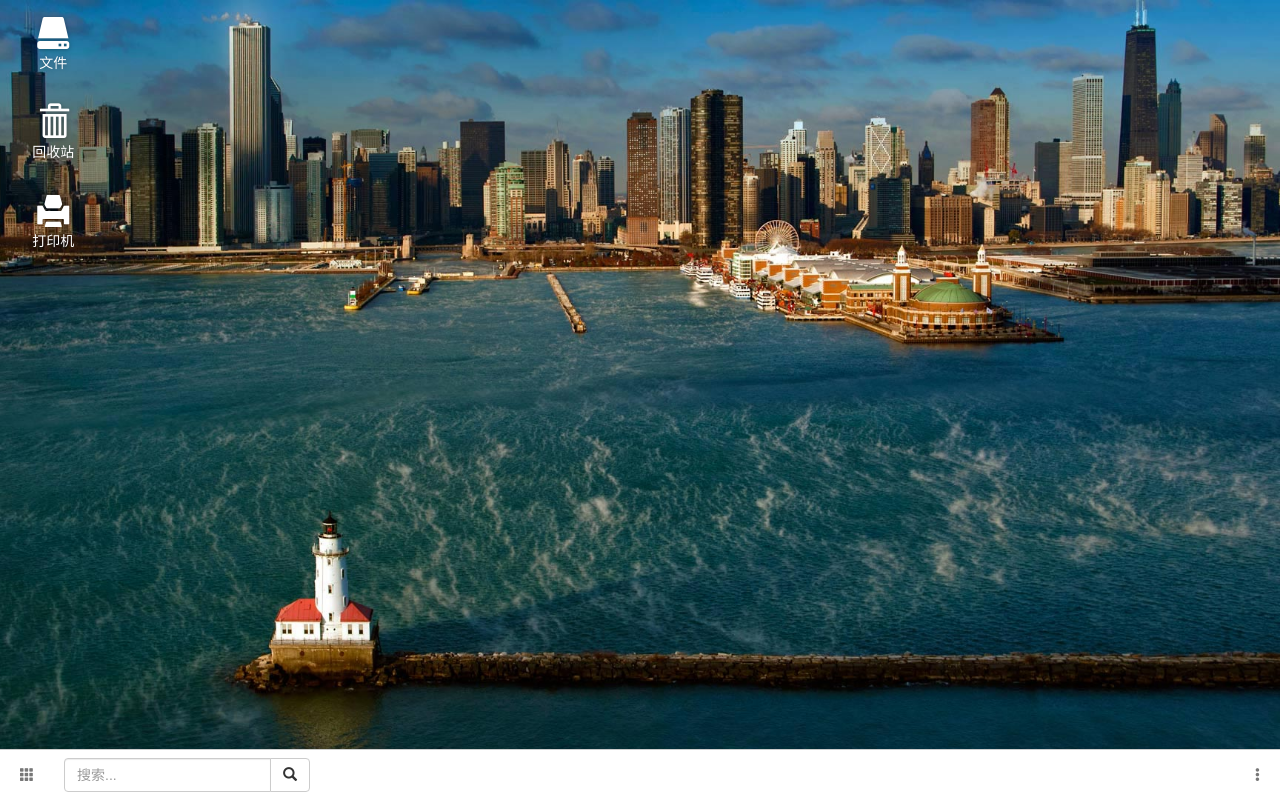
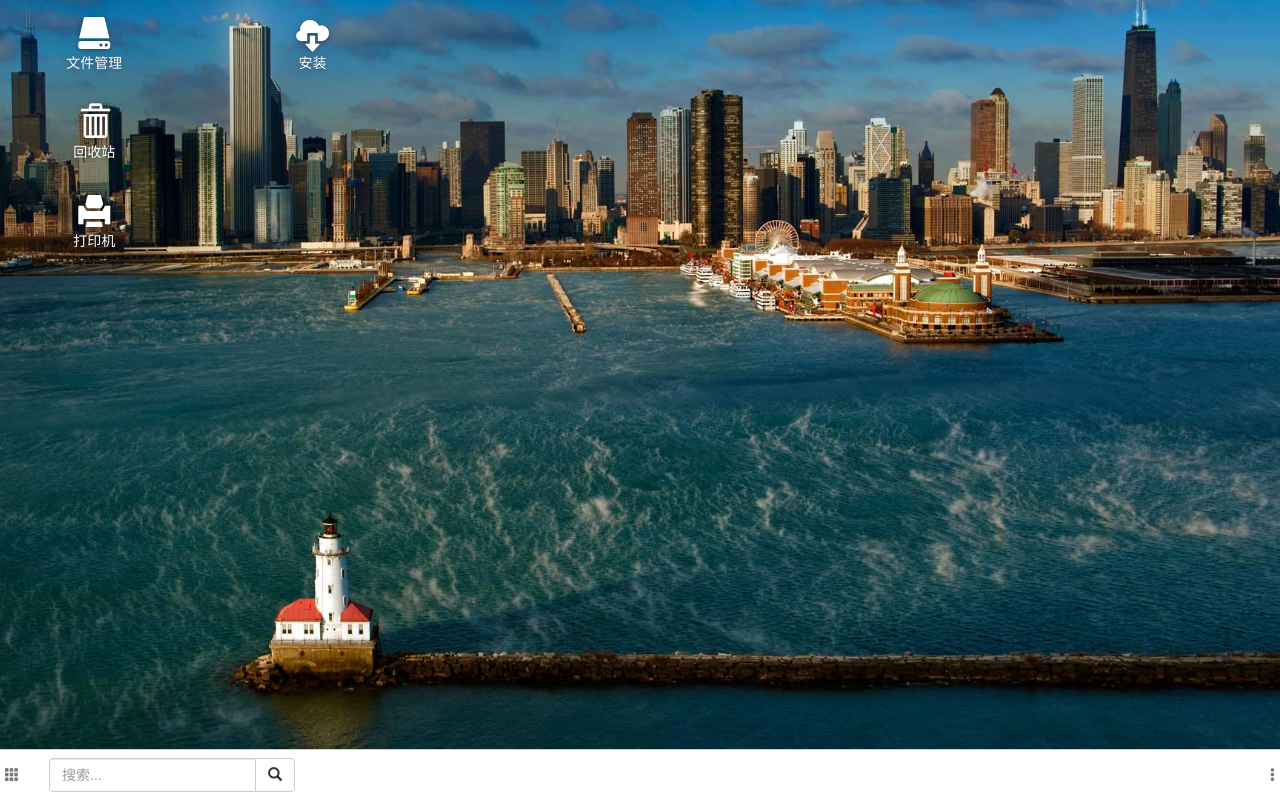
Before and after one commit to xuui/pe-htaui, a website: page index.html in a window 1280 px wide. Drawn offline with Linux system fonts and the light colour scheme.

Commit message:
col-xs 定义
Signed-off-by: Xu.hel <xu.hel@outlook.com>

```diff
--- a/Resources/style.css
+++ b/Resources/style.css
@@ -1,6 +1,10 @@
 html,body{width:100%;height:100%;}
 body{position:relative;background:#eee url(wallpaper.jpg) no-repeat 50% 50%;background-size:cover;font-family:'Helvetica Neue',Helvetica,'Microsoft Yahei','Hiragino Sans GB','WenQuanYi Micro Hei',sans-serif;}
 a:hover,a:focus{text-decoration:none}
+
+.container-fluid{padding:0;}
+.container-fluid .row{}
+.col-xs-1,.col-xs-2{padding-left:5px;padding-right:5px;}
 
 footer{position:absolute;left:0;right:0;bottom:0;}
 footer .navbar{background:#fff;margin:0;border-radius:0;border-width:1px 0 0;border-color:rgba(0,0,0,.2);}
--- a/index.html
+++ b/index.html
@@ -22,11 +22,11 @@ window.resizeTo(1024,768)
 <body>
 <section class="container-fluid desktop">
   <div class="row">
-    <div class="col-xs-1">
+    <div class="col-xs-2">
       <div class="icon">
         <a href="#DiskModal" data-toggle="modal">
           <i class="glyphicon glyphicon-hdd"></i>
-          <span>文件</span>
+          <span>文件管理</span>
         </a>
       </div>
       <div class="icon">
@@ -38,9 +38,12 @@ window.resizeTo(1024,768)
         <span>打印机</span>
       </div>
     </div>
-    <div class="col-xs-1"></div>
-    <div class="col-xs-1"></div>
-    <div class="col-xs-1"></div>
+    <div class="col-xs-2">
+      <div class="icon">
+        <i class="glyphicon glyphicon-cloud-download"></i>
+        <span>安装</span>
+      </div>
+	</div>
     <div class="col-xs-1"></div>
     <div class="col-xs-1"></div>
     <div class="col-xs-1"></div>
@@ -140,7 +143,7 @@ window.resizeTo(1024,768)
           <li><a href="#">系统设置</a></li>
           <li role="separator" class="divider"></li>
           <li><a href="#">重新启动</a></li>
-          <li><a href="#">关闭电源</a></li>
+          <li><a href="#" onclick=" window.close();">关闭电源</a></li>
         </ul>
       </li>
     </ul>
```
Also changed, not shown: 1 other file.
